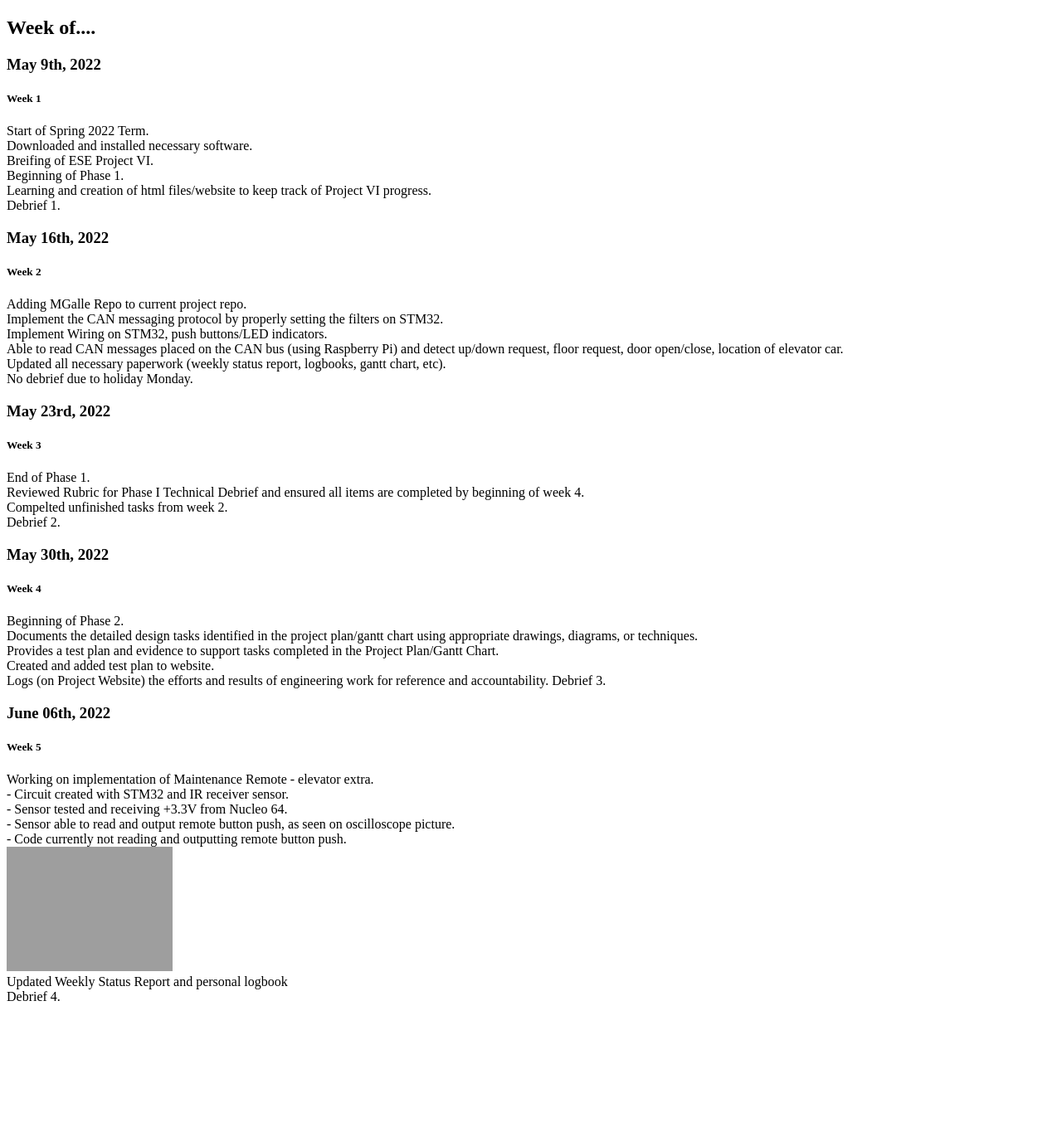
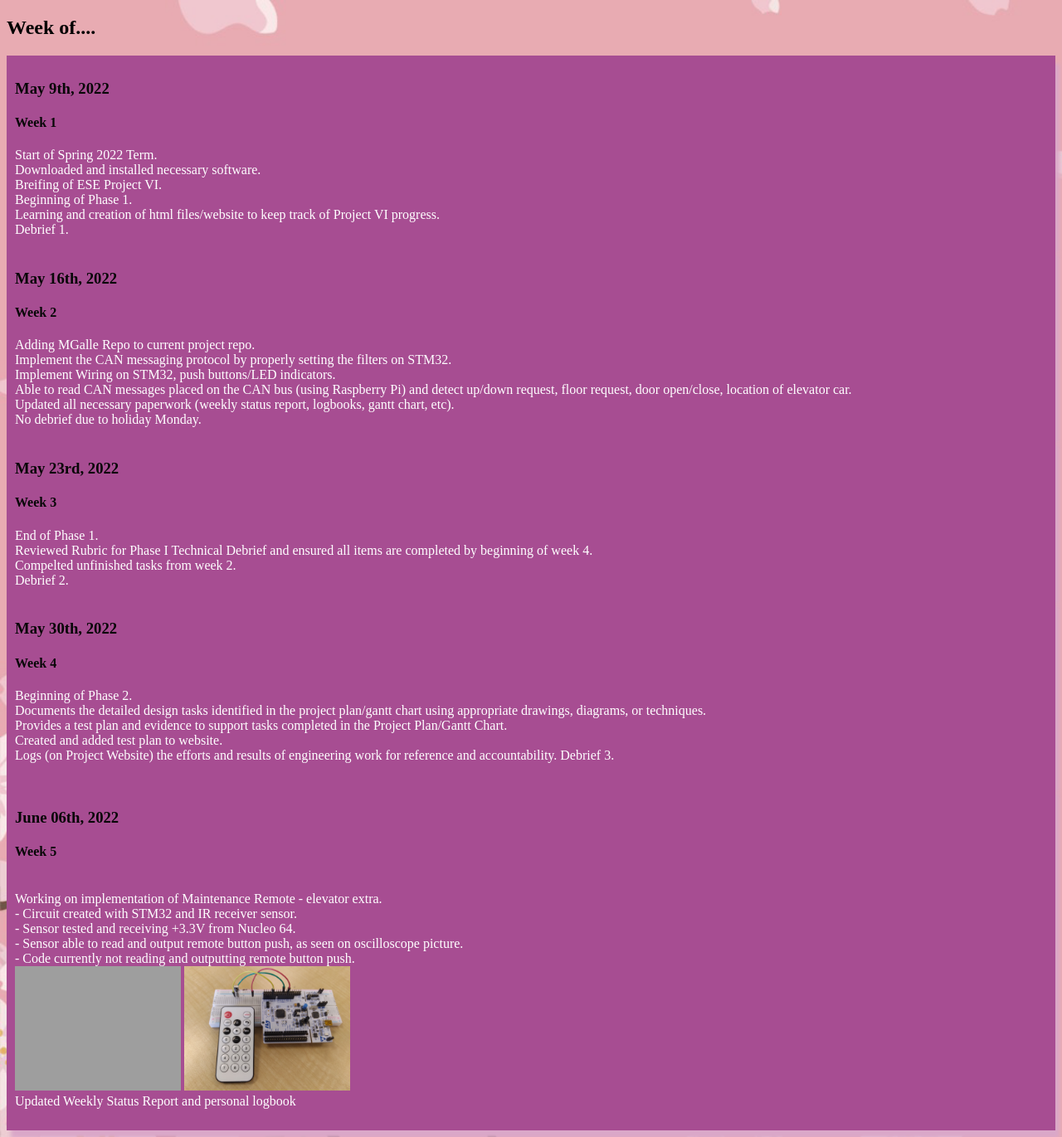
Before and after one commit to SarahJCN/Project6, a PHP site: page /RP_Logbook.html in a window 1280 px wide. Shown: the whole page at 83% size. Before the commit the page ends 1207 px from the top, so only its background shows below. Run offline with PHP 8.4, Linux system fonts and the light colour scheme; grey boxes are pictures that could not be loaded.

Commit message:
formatting logbook

```diff
--- a/webpage/CSS/style1.css
+++ b/webpage/CSS/style1.css
@@ -56,6 +56,9 @@
 .Name{
     color: white;
 }
+.Header{
+    color: rgb(7, 7, 7);
+}
 .StatusGreen{
     background-color: rgb(86, 207, 157);
     width: fit-content;
--- a/webpage/CSS/style3.css
+++ b/webpage/CSS/style3.css
@@ -56,6 +56,9 @@
 .Name{
     color: white;
 }
+.Header{
+    color: rgb(7, 7, 7);
+}
 .Status{
     background-color: rgb(86, 207, 157);
     width: fit-content;
--- a/webpage/RP_Logbook.html
+++ b/webpage/RP_Logbook.html
@@ -5,62 +5,82 @@
     <meta http-equiv="X-UA-Compatible" content="IE=edge">
     <meta name="viewport" content="width=device-width, initial-scale=1.0">
     <title>Robyn Porter Project VI Logbook</title>
+    <link href="CSS/style1.css" type="text/css" rel="stylesheet">
 </head>
 <body>
      <h2>Week of....</h2>
-   <h3>May 9th, 2022</h3>
-   <h5>Week 1</h5></h45>
-   <p>
+     <div class="commentbox">
+          <h3 class="Header">May 9th, 2022</h3>
+          <h4 class="Header">Week 1</h4>
+
+          <div class="Name">
                     Start of Spring 2022 Term. <br>
                     Downloaded and installed necessary software.<br>
                     Breifing of ESE Project VI.<br>
                     Beginning of Phase 1.<br>
                     Learning and creation of html files/website to keep track of Project VI progress.<br>
                     Debrief 1.<br>
-   </p>
+          </div>
+     </div>
 
-   <h3>May 16th, 2022</h3>
-   <h5>Week 2</h5>
-   <p>
+     <div class="commentbox">
+          <h3 class="Header">May 16th, 2022</h3>
+          <h4 class="Header">Week 2</h4>
+
+          <div class="Name">
                Adding MGalle Repo to current project repo. <br>
                Implement the CAN messaging protocol by properly setting the filters on STM32. <br>
                Implement Wiring on STM32, push buttons/LED indicators. <br>
                Able to read CAN messages placed on the CAN bus (using Raspberry Pi) and detect up/down request, floor request, door open/close, location of elevator car. <br>
                Updated all necessary paperwork (weekly status report, logbooks, gantt chart, etc). <br>
                No debrief due to holiday Monday.<br>
-   </p>
+          </div>
+     </div>
 
-   <h3>May 23rd, 2022</h3>
-   <h5>Week 3</h5>
-   <p>
+     <div class="commentbox">
+          <h3 class="Header">May 23rd, 2022</h3>
+          <h4 class="Header">Week 3</h4>
+
+          <div class="Name">
                End of Phase 1.<br>
                Reviewed Rubric for Phase I Technical Debrief and ensured all items are completed by beginning of week 4.<br>
                Compelted unfinished tasks from week 2.<br>
                Debrief 2.<br>
-   </p>
+          </div>
+     </div>
 
-   <h3>May 30th, 2022</h3>
-   <h5>Week 4</h5>
+     <div class="commentbox">
+          <h3 class="Header">May 30th, 2022</h3>
+          <h4 class="Header">Week 4</h4>
           <p>
+               <div class="Name">
                     Beginning of Phase 2.<br>
                     Documents the detailed design tasks identified in the project plan/gantt chart using appropriate drawings, diagrams, or techniques. <br>
                     Provides a test plan and evidence to support tasks completed in the Project Plan/Gantt Chart. <br>
                     Created and added test plan to  website. <br>
                     Logs (on Project Website) the efforts and results of engineering work for reference and accountability.
                     Debrief 3.<br>
+               </div>
           </p>
+     </div>
 
-   <h3>June 06th, 2022</h3>
-   <h5>Week 5</h5>
+     <div class="commentbox">
+          <h3 class="Header">June 06th, 2022</h3>
+          <h4 class="Header">Week 5</h4>
           <p>
+              <div class="Name">
+              <br>
               Working on implementation of Maintenance Remote - elevator extra. <br>
                     - Circuit created with STM32 and IR receiver sensor. <br>
                     - Sensor tested and receiving +3.3V from Nucleo 64. <br>
                     - Sensor able to read and output remote button push, as seen on oscilloscope picture. <br>
                     - Code currently not reading and outputting remote button push. <br>
-          <img src="images/IR_Sensor_Scope.jpg" alt="IR_Sensor_Scope" title="IR_Sensor_Scope" width="200" /> <br>
+          <img src="images/IR_Sensor_Scope.jpg" alt="IR_Sensor_Scope" title="IR_Sensor_Scope" width="200" />
+          <img src="images/IR_Sensor_Setup.jpg" alt="IR_Sensor_Setup" title="IR_Sensor_Setup" width="200" /> <br>
                Updated Weekly Status Report and personal logbook<br>
-        Debrief 4.<br>
+              </div>
           </p>
+      </div>
+
 </body>
 </html>
```
Also changed, not shown: webpage/images/IR_Sensor_Setup.jpg (added). Lines whose indentation alone changed are shown as unchanged.
